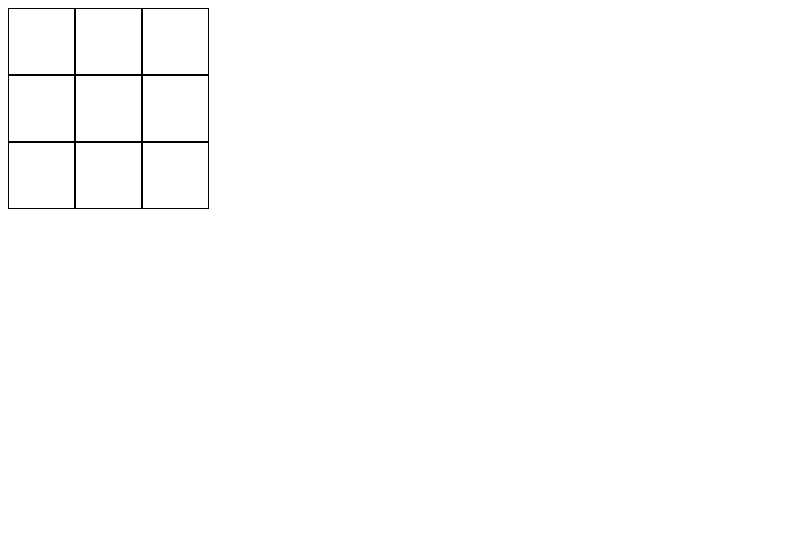
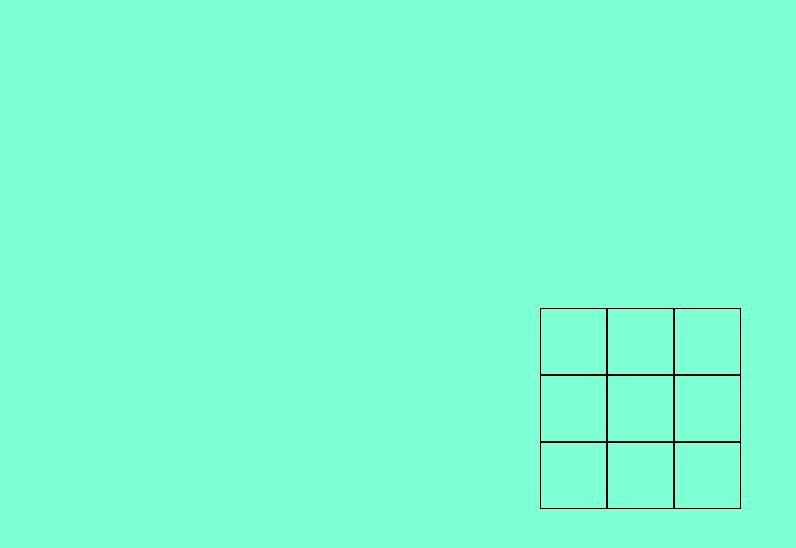
Before and after one commit to Chethan-Kumar-K/TIC-TAC-TOE, a plain HTML site: page index.html in a window 1280 px wide. Shown: the whole page, without its empty margins (0-796 px from the left). Drawn offline with Linux system fonts and the light colour scheme.

Commit message:
Changes made

```diff
--- a/index.html
+++ b/index.html
@@ -8,6 +8,11 @@
     <style>
       body {
         font-family: "Segoe UI", Tahoma, Geneva, Verdana, sans-serif;
+        background-color:aquamarine;
+        display: flex;
+        justify-content: center;
+        align-items: center;
+        height: 100vh;
       }
       .row {
         display: flex;
--- a/script.js
+++ b/script.js
@@ -12,7 +12,7 @@ function checkWinner() {
     (arr[0] !== null && arr[0] == arr[4] && arr[4] == arr[8]) ||
     (arr[2] !== null && arr[2] == arr[4] && arr[4] == arr[6])
   ) {
-    document.getElementById("result").innerText = `Winner is ${currentPlayer}`;
+    document.getElementById("result").innerText = `Winner is ${currentPlayer} 🎉`;
     return;
   }
 
```
